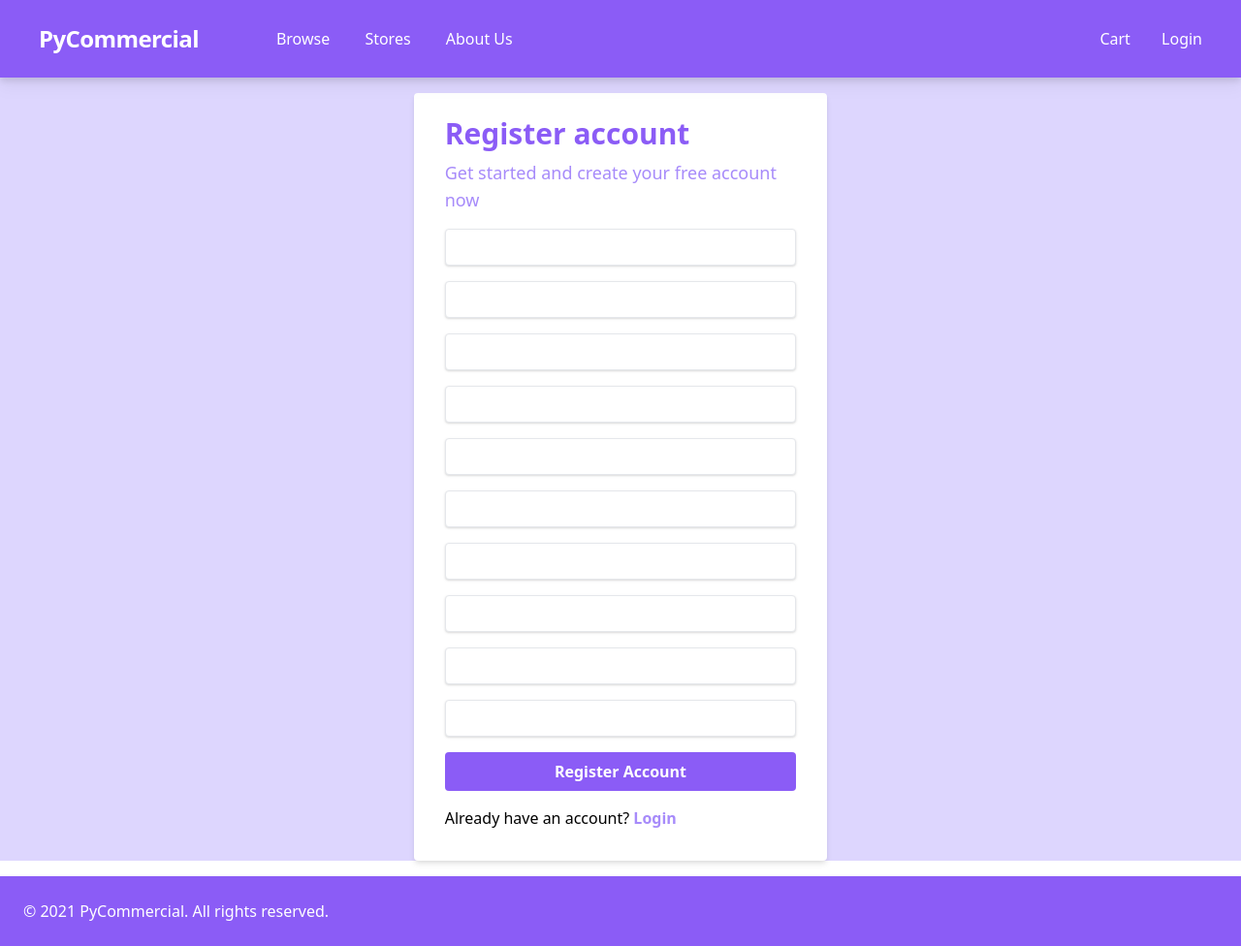
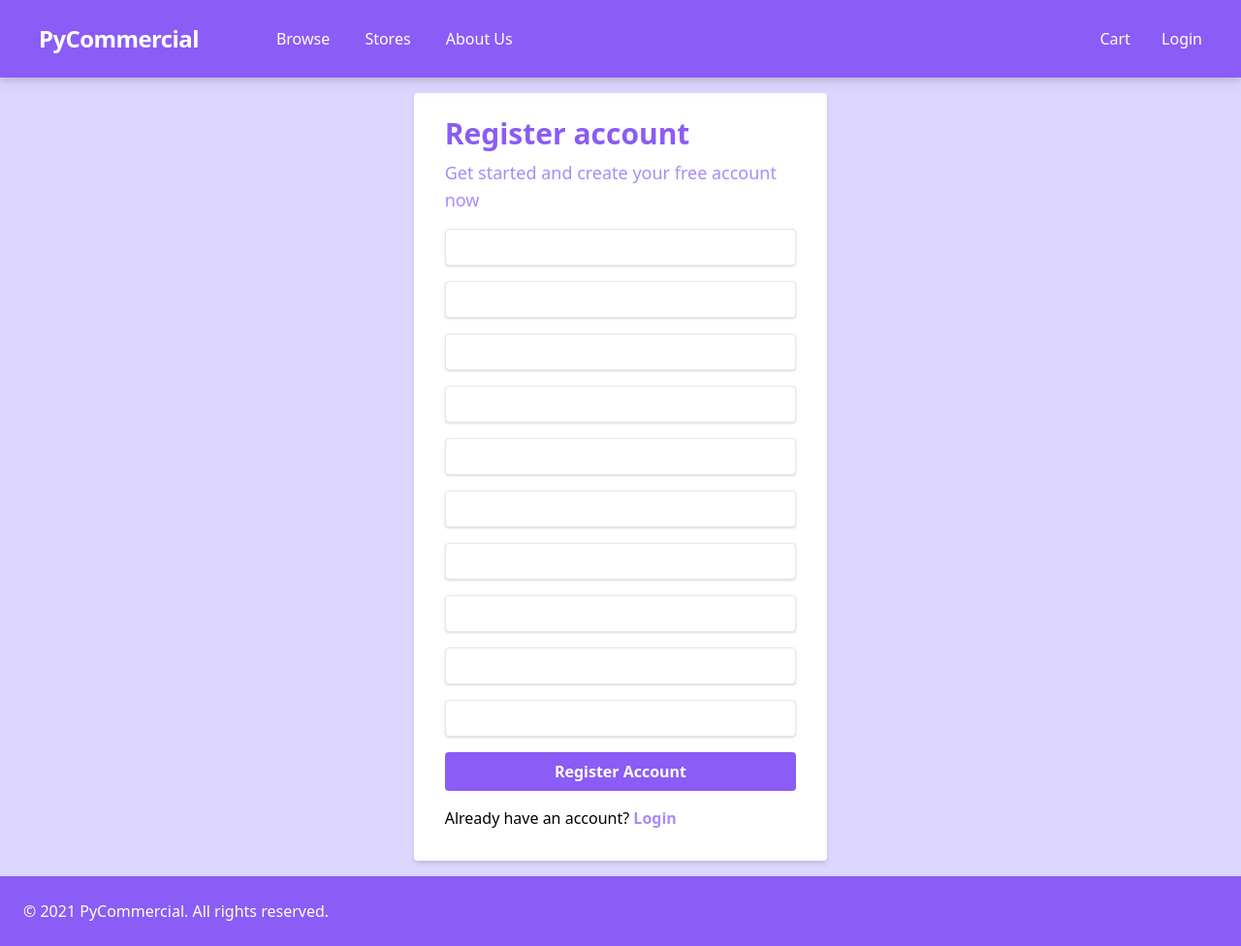
Before and after one commit to Riyomi/PyCommercial, a Django app: template users/templates/users/register.html in a window 1280 px wide. Shown: the whole page at 97% size. Run offline with Django 3.2, Linux system fonts and the light colour scheme; the template is opened without the code that fills it, so the values that code supplies are empty, except form fields; tables that the repository leaves empty hold one stand-in row (values such as "Sample post"); form fields are guessed from the names that the template uses; style sheets or scripts are compiled from the project's sources; some libraries are stand-ins or nearby versions.

Commit message:
Fixes #7

```diff
--- a/templates/base.html
+++ b/templates/base.html
@@ -132,7 +132,7 @@
                 </span>
                 <a
                   href="{% url 'products:checkout' %}"
-                  class="purple-btn py-1 my-auto"
+                  class="purple-btn"
                   >Checkout</a
                 >
               </div>
--- a/users/templates/users/register.html
+++ b/users/templates/users/register.html
@@ -2,7 +2,8 @@
 {% block title %}Register Account{% endblock title %}
 
 {% block content %}
-<div class="user-form-wrapper">
+<div class="pb-4">
+  <div class="user-form-wrapper mb-0">
     <form method="POST" class="user-form">
       {% csrf_token %}
       <p class="title-h1 mb-2">Register account</p>
@@ -42,4 +43,5 @@
       </div>
     </form>
   </div>
+</div>
 {% endblock content %}
```
Lines whose indentation alone changed are shown as unchanged.
